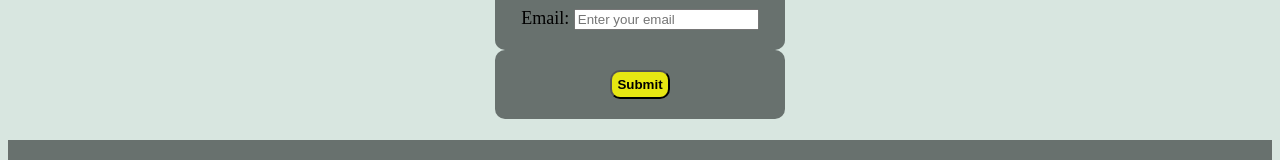
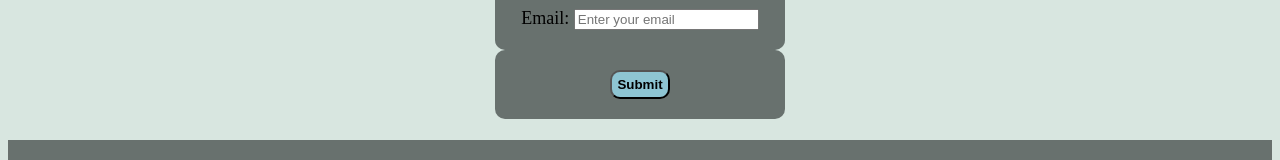
Before and after one commit to Abbas-w119/Basic-frontend-portfolio-website, a plain HTML site: page index.html in a window 1280 px wide. Shown: the part 1227-1387 px from the top of the page. Drawn offline with Linux system fonts and the light colour scheme; a script that the page names is missing.

Commit message:
desidned button

```diff
--- a/style.css
+++ b/style.css
@@ -116,7 +116,7 @@ footer{
 }
 
 .submit-btn{
-    background-color: rgb(231, 231, 18);
+    background-color: rgb(142, 197, 211);
     transition: background 0.3s;
     border-radius: 10px;
     padding: 5px;
```
